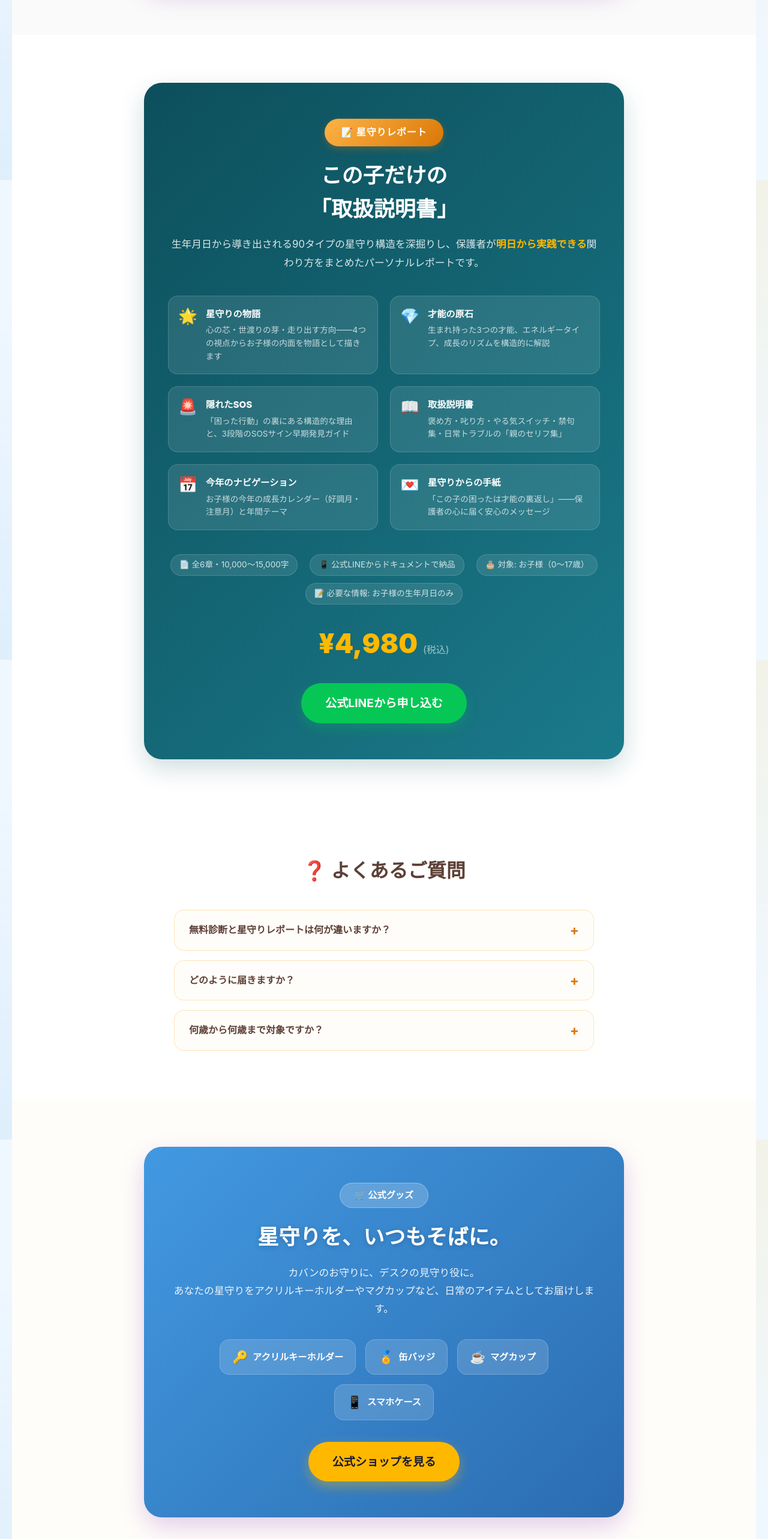
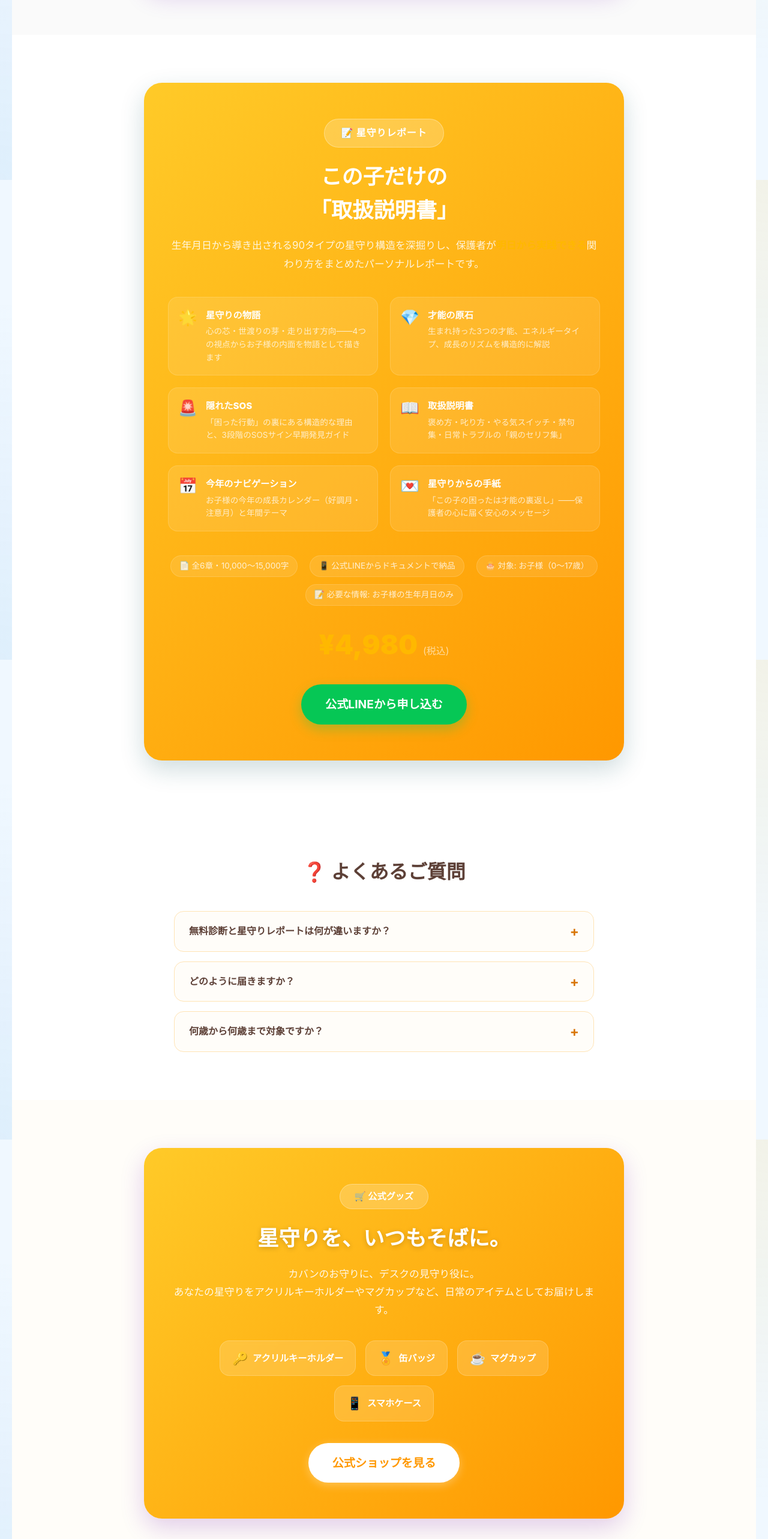
Before and after one commit to naotoada/hoshimori-web, a Next.js app: page / in a window 1280 px wide. Shown: the part 5300-7866 px from the top of the page at 60% size. Built offline with nearby package versions, Linux system fonts and the light colour scheme.

Commit message:
Update: 子供向けレポートカードと公式グッズカードの色を統一し、イエロー/オレンジ系のグラデーションに変更

```diff
--- a/src/app/page.module.css
+++ b/src/app/page.module.css
@@ -195,7 +195,7 @@
 }
 
 .reportBox {
-  background: linear-gradient(135deg, #0d4f5c, #1a7a8a);
+  background: linear-gradient(135deg, #FFCA28, #FF9800);
   border: none;
   border-radius: 30px;
   padding: 60px 40px;
@@ -208,7 +208,7 @@
 
 .reportBadge {
   display: inline-block;
-  background: linear-gradient(135deg, #FFB347, #D97706);
+  background: rgba(255, 255, 255, 0.2);
   color: #FFF;
   font-weight: bold;
   padding: 10px 28px;
@@ -216,7 +216,7 @@
   font-size: 1rem;
   letter-spacing: 0.05em;
   margin-bottom: 20px;
-  box-shadow: 0 4px 12px rgba(217, 119, 6, 0.3);
+  border: 1px solid rgba(255, 255, 255, 0.3);
 }
 
 .reportBox h2 {
@@ -667,7 +667,7 @@
 }
 
 .goodsBox {
-  background: linear-gradient(135deg, var(--primary-blue) 0%, #2b6cb0 100%);
+  background: linear-gradient(135deg, #FFCA28, #FF9800);
   border-radius: 30px;
   padding: 60px 40px;
   text-align: center;
@@ -730,20 +730,20 @@
 
 .goodsBtn {
   display: inline-block;
-  background-color: #FFB800;
-  color: #1a1a2e;
+  background-color: #FFF;
+  color: #FF9800;
   font-weight: 900;
   padding: 18px 40px;
   border-radius: 40px;
   text-decoration: none;
   font-size: 1.2rem;
-  box-shadow: 0 8px 20px rgba(255, 184, 0, 0.4);
-  transition: transform 0.2s;
+  box-shadow: 0 4px 15px rgba(255, 255, 255, 0.3);
+  transition: transform 0.2s, box-shadow 0.2s;
 }
 
 .goodsBtn:hover {
   transform: translateY(-3px);
-  box-shadow: 0 10px 25px rgba(255, 184, 0, 0.5);
+  box-shadow: 0 8px 25px rgba(255, 255, 255, 0.5);
 }
 
 /* Footer */
```
Also changed, not shown: src/app/compatibility/page.module.css (+12 -2 lines), src/app/hoshimori/[id]/page.module.css (+12 -2 lines).
